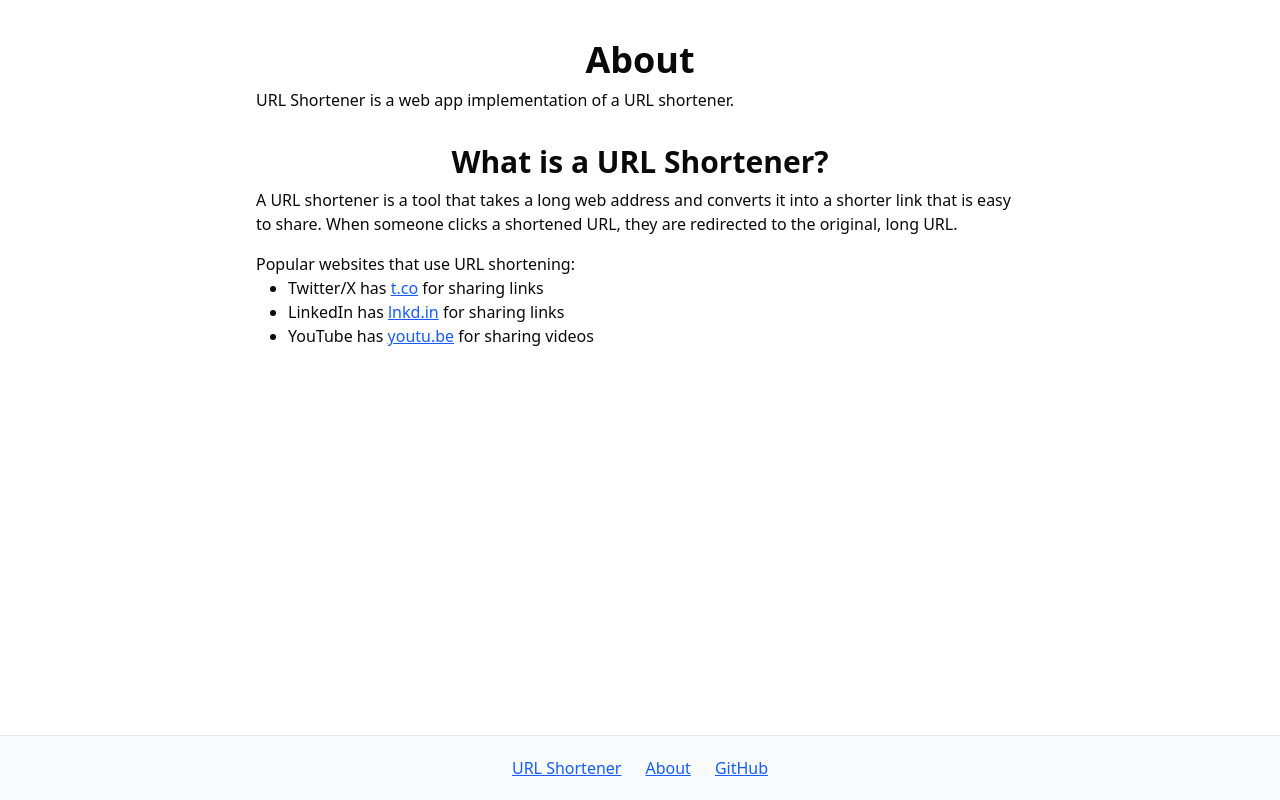
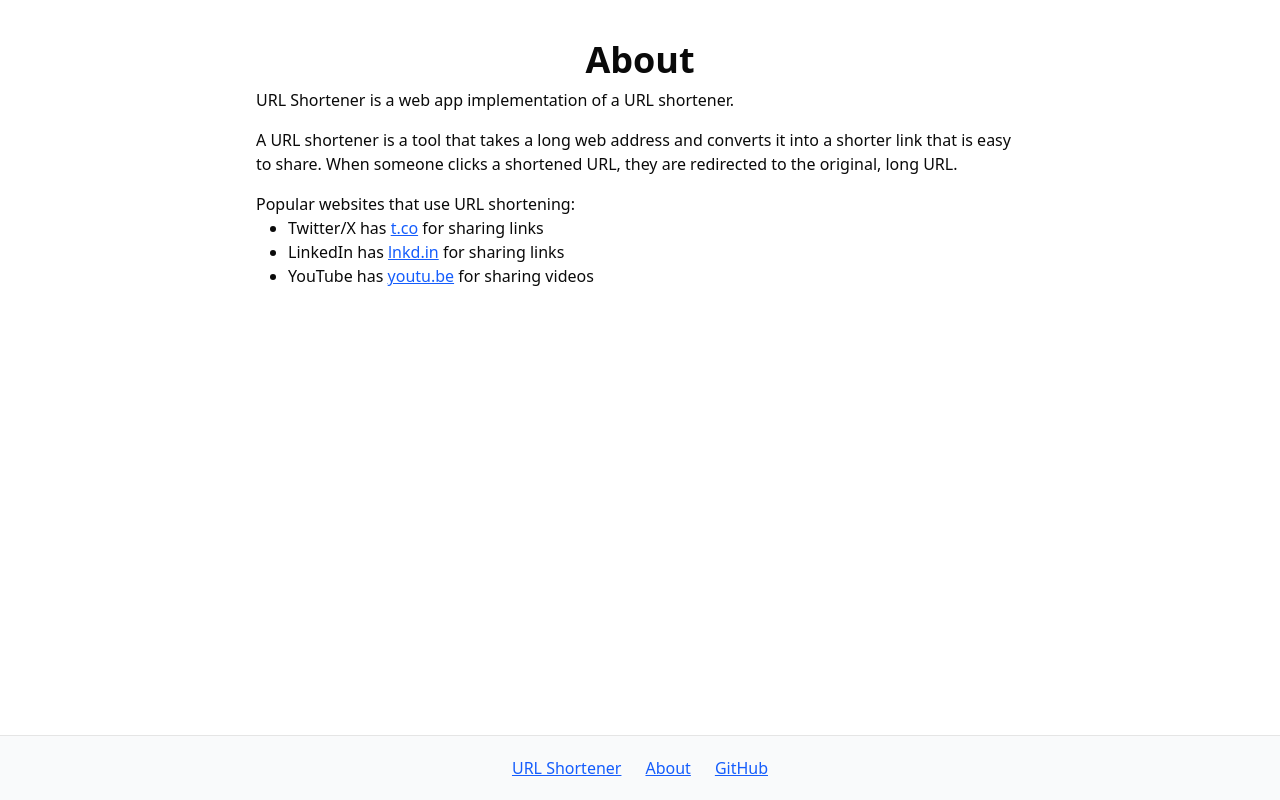
Before and after one commit to RyanTurner02/url-shortener, a Next.js app in the folder frontend/: page /about in a window 1280 px wide. Built offline with nearby package versions, Linux system fonts and the light colour scheme.

Commit message:
Remove "What is a URL Shortener?" header

```diff
--- a/frontend/app/about/page.tsx
+++ b/frontend/app/about/page.tsx
@@ -5,13 +5,10 @@ export default function About() {
     <div className="flex flex-col items-center px-3 md:p-0">
       <section className="w-full max-w-3xl mb-8">
         <h1 className="mb-2 text-4xl font-bold text-center">About</h1>
-        <p>URL Shortener is a web app implementation of a URL shortener.</p>
-      </section>
+        <p className="mb-4 text-pretty">
+          URL Shortener is a web app implementation of a URL shortener.
+        </p>
 
-      <section className="w-full max-w-3xl">
-        <h2 className="mb-2 text-3xl font-bold text-center">
-          What is a URL Shortener?
-        </h2>
         <p className="mb-4 text-pretty">
           A URL shortener is a tool that takes a long web address and converts
           it into a shorter link that is easy to share. When someone clicks a
```
